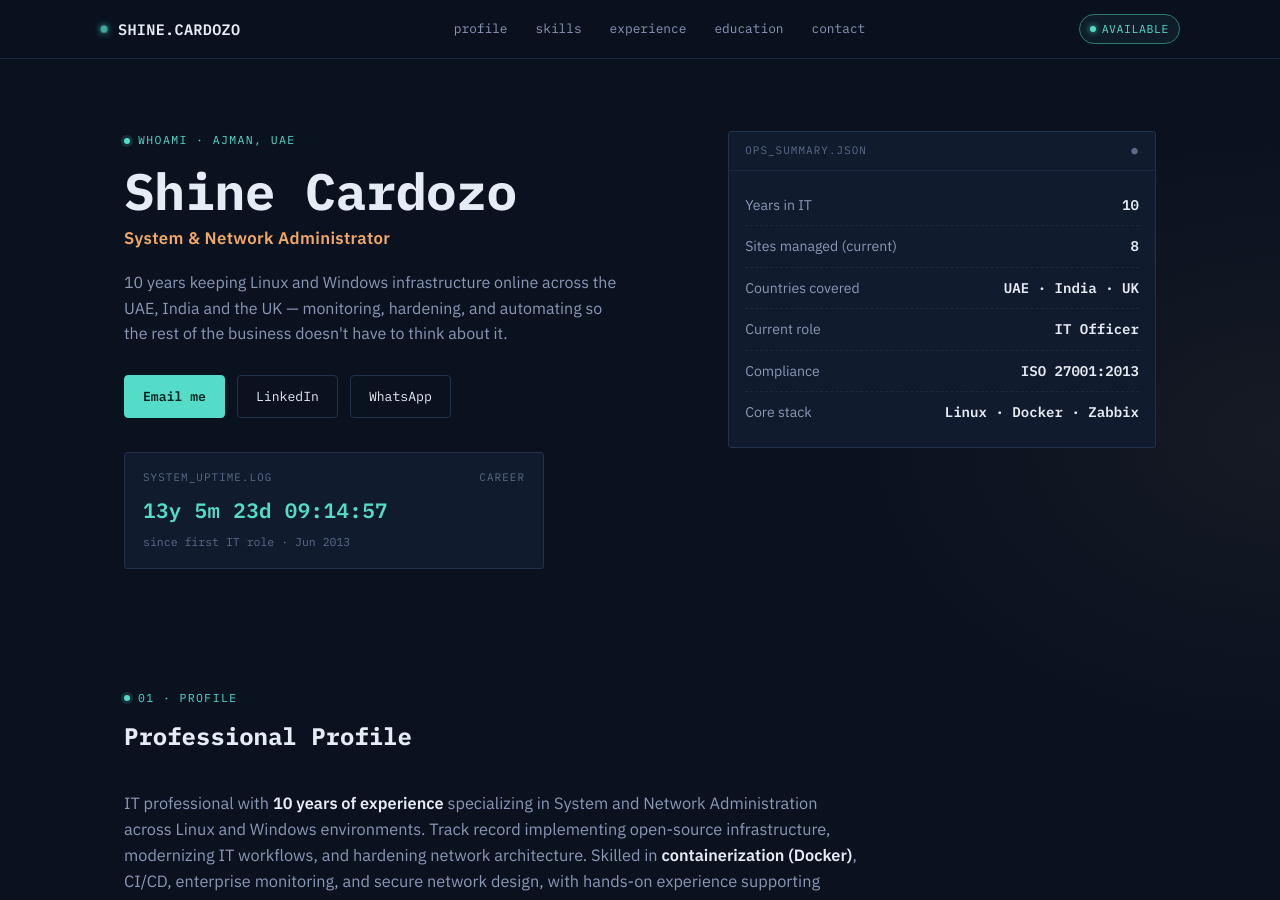
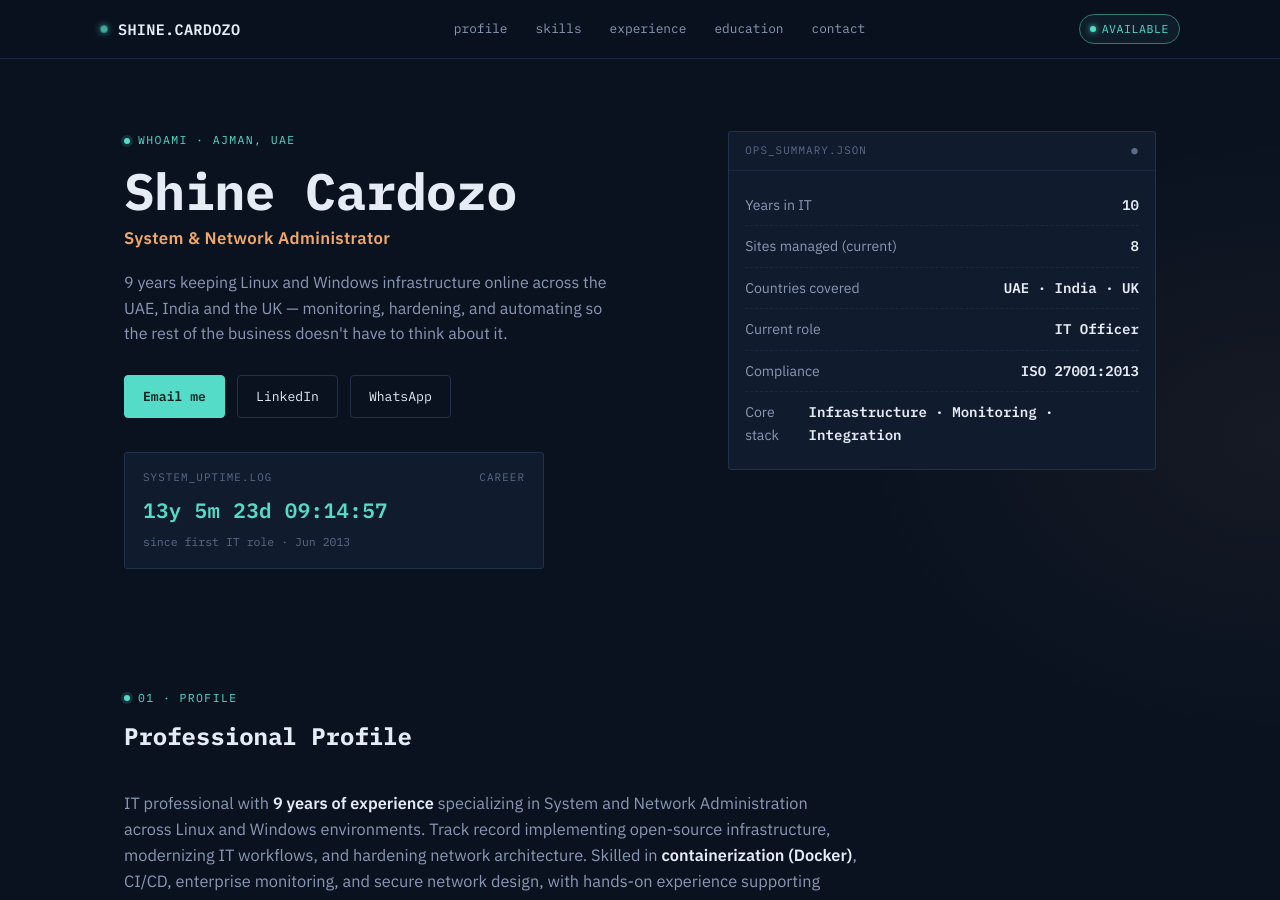
Before and after one commit to shine-cardozo/shine.github.io, a Jekyll site: the page built from README.md, in a window 1280 px wide and 900 px high. Built offline with Jekyll 4.4.1, drawn with Linux system fonts in a browser that asks for light colours; our own code applies the rules of GitHub Pages for plain Markdown files; some of the changed text lies outside the part shown.

Commit message:
Changes 01

```diff
--- a/_layouts/default.html
+++ b/_layouts/default.html
@@ -368,7 +368,7 @@
         <h1 class="name">Shine Cardozo</h1>
         <div class="role-title">System &amp; Network Administrator</div>
         <p class="tagline">
-          10 years keeping Linux and Windows infrastructure online across the UAE, India and the UK —
+          9 years keeping Linux and Windows infrastructure online across the UAE, India and the UK —
           monitoring, hardening, and automating so the rest of the business doesn't have to think about it.
         </p>
         <div class="cta-row">
@@ -391,7 +391,7 @@
           <li><span class="k">Countries covered</span><span class="v">UAE · India · UK</span></li>
           <li><span class="k">Current role</span><span class="v">IT Officer</span></li>
           <li><span class="k">Compliance</span><span class="v">ISO 27001:2013</span></li>
-          <li><span class="k">Core stack</span><span class="v">Linux · Docker · Zabbix</span></li>
+          <li><span class="k">Core stack</span><span class="v">Infrastructure · Monitoring · Integration</span></li>
         </ul>
       </div>
     </div>
@@ -405,7 +405,7 @@
         <h2>Professional Profile</h2>
       </div>
       <p class="profile-text reveal">
-        IT professional with <strong>10 years of experience</strong> specializing in System and Network Administration
+        IT professional with <strong>9 years of experience</strong> specializing in System and Network Administration
         across Linux and Windows environments. Track record implementing open-source infrastructure, modernizing IT
         workflows, and hardening network architecture. Skilled in <strong>containerization (Docker)</strong>, CI/CD,
         enterprise monitoring, and secure network design, with hands-on experience supporting multi-site hybrid
@@ -488,7 +488,7 @@
         <div class="skill-card reveal">
           <h3>AI &amp; Emerging Tools</h3>
           <div class="tag-row" style="margin-top:2px;">
-            <span class="tag">ComfyUI</span><span class="tag">LTX 2.3</span>
+            <span class="tag">ComfyUI (Nvidia + Localized Tools)</span><span class="tag">Claude (Localized)</span><span class="tag">Gemini + Google Workspace</span>
           </div>
         </div>
       </div>
@@ -623,7 +623,7 @@
     <div class="f-links">
       <a href="mailto:shinecardozo@gmail.com">shinecardozo@gmail.com</a>
       <a href="https://www.linkedin.com/in/shine-cardozo" target="_blank" rel="noopener">LinkedIn</a>
-      <a href="https://wa.me/971503076998" target="_blank" rel="noopener">WhatsApp</a>
+      <a href="https://wa.me/971507504977" target="_blank" rel="noopener">WhatsApp</a>
     </div>
     <div class="f-copy">Based in Ajman, UAE &nbsp;·&nbsp; © <span id="year"></span> Shine Cardozo. All rights reserved.</div>
   </div>
```
